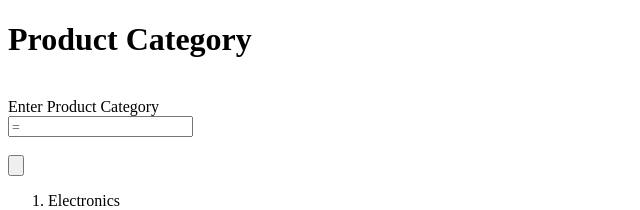
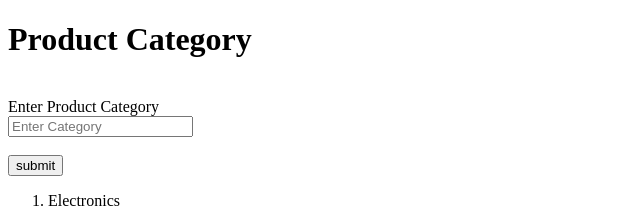
Before and after one commit to purnimalakha12/ECOM, a plain HTML site: page pur/index.html in a window 1280 px wide. Shown: the top 210 px of the page, without its empty margins (0-640 px from the left). Drawn offline with Linux system fonts and the light colour scheme.

Commit message:
Update index.html

```diff
--- a/pur/index.html
+++ b/pur/index.html
@@ -10,9 +10,9 @@
     <br>
     <label for="category-name">Enter Product Category</label>
     <br>
-    <input type="text" placeholder="="Enter Category" id="category-name">
+    <input type="text" placeholder="Enter Category" id="category-name">
     <br><br>
-     <input type="button" placeholder="="add Category" id="add-category">
+     <input type="button" value="submit" id="add-category">
     <ol id ="category"></ol>
     <script src="lab1/product_category_with_item.js"></script>
 </body>
```
